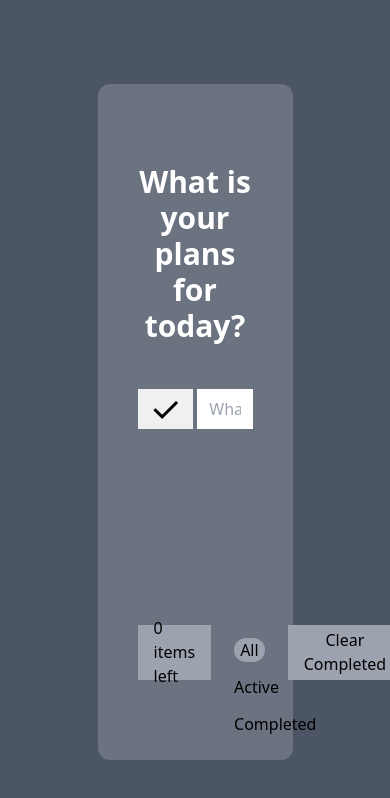
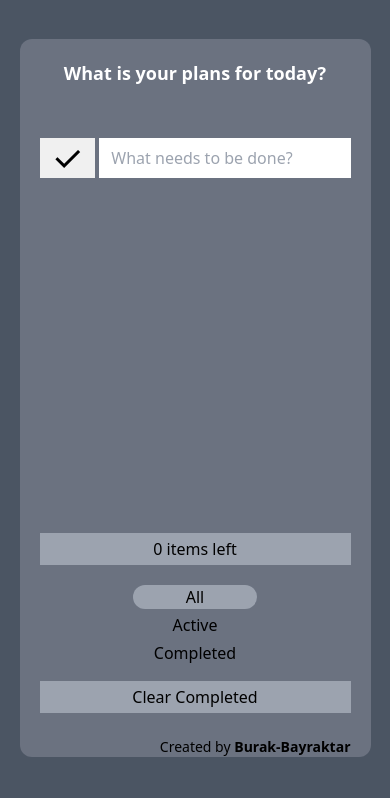
Before and after one commit to patika-hepsiburada-react-bootcamp/odev-5-Burak-Bayraktar, a React (Create React App) app: page / in a window 390 px wide. Shown: the top 798 px of the page. Built offline with nearby package versions, Linux system fonts and the light colour scheme.

Commit message:
Responsive design; Add To Do item class when completed

```diff
--- a/src/components/Header/styles.scss
+++ b/src/components/Header/styles.scss
@@ -1,3 +1,4 @@
 .header {
-    @apply text-white w-full text-center pt-20 font-semibold text-3xl;
+    @apply text-white w-full text-center pt-5  font-semibold text-lg;
+    @apply lg:text-3xl lg:pt-20;
 }
--- a/src/components/ToDoApp/Footer/index.tsx
+++ b/src/components/ToDoApp/TaskManagers/index.tsx
@@ -1,9 +1,9 @@
-import React, { ChangeEvent } from "react";
+import React, { ChangeEvent, FC } from "react";
 import { useToDo } from "../../../contexts/ToDoContext";
 import "../styles.scss";
 import { buttons } from "./buttons.js";
 
-const Footer = () => {
+const TaskManagers: FC = () => {
   const { selectedItem, setSelectedItem, itemsLeft, toDoList, setToDoList, handleSetItemsValue } = useToDo();
   const handleChange = (event: ChangeEvent<HTMLInputElement>, index: number) => {
     setSelectedItem({index: index, name: event.target.value});
@@ -18,7 +18,8 @@ const Footer = () => {
   }
 
   return (
-    <div className="footer">
+    <>
+    <div className="task-managers">
       <span className="items-left">{ itemsLeft } items left</span>
       <div className="buttons">
         {buttons.map((button, index) => (
@@ -44,7 +45,9 @@ const Footer = () => {
       </div>
       <button onClick={handleClick} className="clear-button">Clear Completed</button>
     </div>
+    <div className="credits">Created by <a href="https://github.com/Burak-Bayraktar">Burak-Bayraktar</a></div>
+    </>
   );
 };
 
-export default Footer;
+export default TaskManagers;
--- a/src/components/ToDoApp/ToDoInput/index.tsx
+++ b/src/components/ToDoApp/ToDoInput/index.tsx
@@ -1,6 +1,8 @@
 import { nanoid } from "nanoid";
+import { listenerCount } from "process";
 import { ChangeEvent, KeyboardEvent, useState } from "react";
 import { useToDo } from "../../../contexts/ToDoContext";
+import { ITodo } from "../../../interfaces";
 import "../styles.scss";
 
 let markAsActiveAll = false;
@@ -33,7 +35,7 @@ const ToDoInput = () => {
   return (
   <>
     <div className="to-do-input-wrapper">
-      <input onClick={handleClick} className={`${markAsActiveAll ? "marked" : "unmarked"} mark-button`} type="button" value="✓" />
+      <input disabled={toDoList.length ? false : true} onClick={handleClick} className={`${markAsActiveAll ? "marked" : "unmarked"} mark-button`} type="button" value="✓" />
       <input
         className="text"
         type="text"
--- a/src/components/ToDoApp/ToDoItem/index.tsx
+++ b/src/components/ToDoApp/ToDoItem/index.tsx
@@ -41,8 +41,16 @@ const ToDoItem: FC<ITodo> = ({ id, text, isCompleted }) => {
     return (
         <div className="to-do-item">
             <input onChange={(event) => toggleCompletedState(event)} className="to-do-item-checkbox" type="checkbox" id={id} name={text} value={text} checked={isCompleted} />
-            <span suppressContentEditableWarning={true} contentEditable="true" spellCheck={false} onKeyDown={(e: KeyboardEvent<HTMLInputElement>) => changeTaskText(e, id)} className="to-do-item-text">{ text }</span>
-            <button onClick={() => handleDelete(id)}>X</button>
+            <span
+                suppressContentEditableWarning={isCompleted ? false :true}
+                contentEditable={isCompleted ? false : true}
+                spellCheck={false}
+                onKeyDown={(e: KeyboardEvent<HTMLInputElement>) => changeTaskText(e, id)}
+                className={`${isCompleted ? 'disable':''}  to-do-item-text`}
+            >
+                { text }
+            </span>
+            <button className="to-do-item-delete" onClick={() => handleDelete(id)}>X</button>
         </div>
     )
 }
--- a/src/components/ToDoApp/ToDoList/index.tsx
+++ b/src/components/ToDoApp/ToDoList/index.tsx
@@ -1,6 +1,6 @@
 import { FC, useEffect, useState } from 'react'
 import ToDoItem from '../ToDoItem'
-import Footer from '../Footer';
+import TaskManagers from '../TaskManagers';
 import { useToDo } from '../../../contexts/ToDoContext';
 import { ITodo } from '../../../interfaces';
 const ToDoList: FC = () => {
@@ -37,7 +37,7 @@ const ToDoList: FC = () => {
                     })
                 }
             </div>
-            <Footer />
+            <TaskManagers />
         </>
     )
 }
--- a/src/components/ToDoApp/styles.scss
+++ b/src/components/ToDoApp/styles.scss
@@ -1,15 +1,19 @@
 .app {
     &-wrapper {
-        @apply bg-gray-500 h-4/5 w-1/2 rounded-xl flex flex-col px-10;
+        @apply bg-gray-500 h-[85%] mx-2 rounded-xl flex flex-col px-5 w-[90%] -mt-12;
+        @apply sm:mx-0;
+        @apply md:w-4/5;
+        @apply lg:h-4/5 lg:w-1/2 lg:px-14;
     }
 }
 
 .to-do {
     &-input-wrapper {
-        @apply flex items-center h-1/5 mt-10;
+        @apply flex items-center h-1/5 w-full mt-5;
+        @apply lg:mt-10;
 
         .mark-button {
-            @apply mr-1 px-3 text-4xl cursor-pointer transition-colors delay-100;
+            @apply mr-1 px-3 text-4xl cursor-pointer;
         }
 
         .marked {
@@ -30,7 +34,7 @@
     }
 
     &-list {
-        @apply h-3/5 overflow-y-scroll;
+        @apply h-3/5 overflow-y-auto;
     }
 
     &-item {
@@ -40,12 +44,20 @@
             @apply w-[50px] scale-150;
         }
 
+        &-delete {
+            @apply w-[10%];
+        }
+
         &-text {
-            @apply w-5/6;
+            @apply w-[90%] whitespace-nowrap overflow-x-auto;
 
             &:focus-visible {
                 @apply outline-none
             }
+        }
+
+        .disable {
+            @apply line-through font-light;
         }
     }
 }
@@ -54,14 +66,16 @@
     @apply text-sm text-center mb-2;
 }
 
-.footer {
-    @apply flex justify-between mt-5 py-6;
+.task-managers {
+    @apply flex justify-between flex-col mt-5 pb-6;
+    @apply md:flex-row md:py-6;
 
     .buttons {
-        @apply flex justify-evenly items-center flex-col w-2/3;
+        @apply flex justify-evenly items-center flex-col w-full my-4;
+        @apply md:w-2/5;
 
         input {
-            @apply invisible;
+            @apply hidden;
         }
 
         input:checked + .input-label {
@@ -69,11 +83,21 @@
         }
 
         .input-label {
-            @apply bg-gray-500 w-2/5 cursor-pointer text-center;
+            @apply bg-gray-500 w-2/5 cursor-pointer text-center mt-1;
+            @apply md:w-4/5;
         }
     }
     .items-left,
     .clear-button {
-        @apply p-4 bg-gray-400 flex items-center h-1/2;
+        @apply bg-gray-400 flex items-center h-1/2 p-1 justify-center;
+        @apply md:p-4;
     }
 }
+
+.credits {
+    @apply text-right text-sm;
+
+    a {
+        @apply no-underline font-bold;
+    }
+}
--- a/src/contexts/ToDoContext.tsx
+++ b/src/contexts/ToDoContext.tsx
@@ -1,5 +1,5 @@
 import { createContext, FC, useContext, useState } from "react";
-import { buttons } from "../components/ToDoApp/Footer/buttons";
+import { buttons } from "../components/ToDoApp/TaskManagers/buttons";
 import { ITodo, ISelectedItem} from "../interfaces";
 import { ITodoContext } from "../interfaces/contexts";
 
```
Also changed, not shown: src/components/ToDoApp/TaskManagers/buttons.js (renamed from src/components/ToDoApp/Footer/buttons.js).
